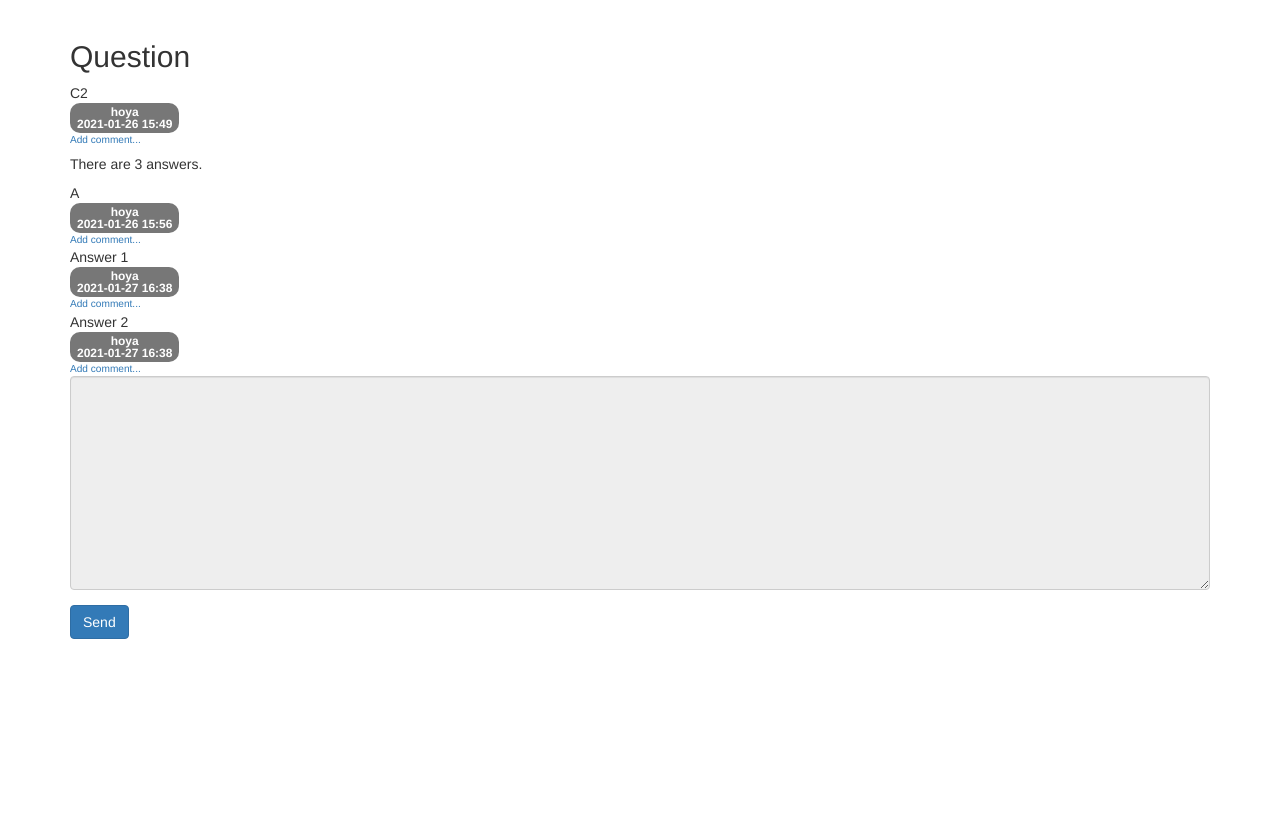
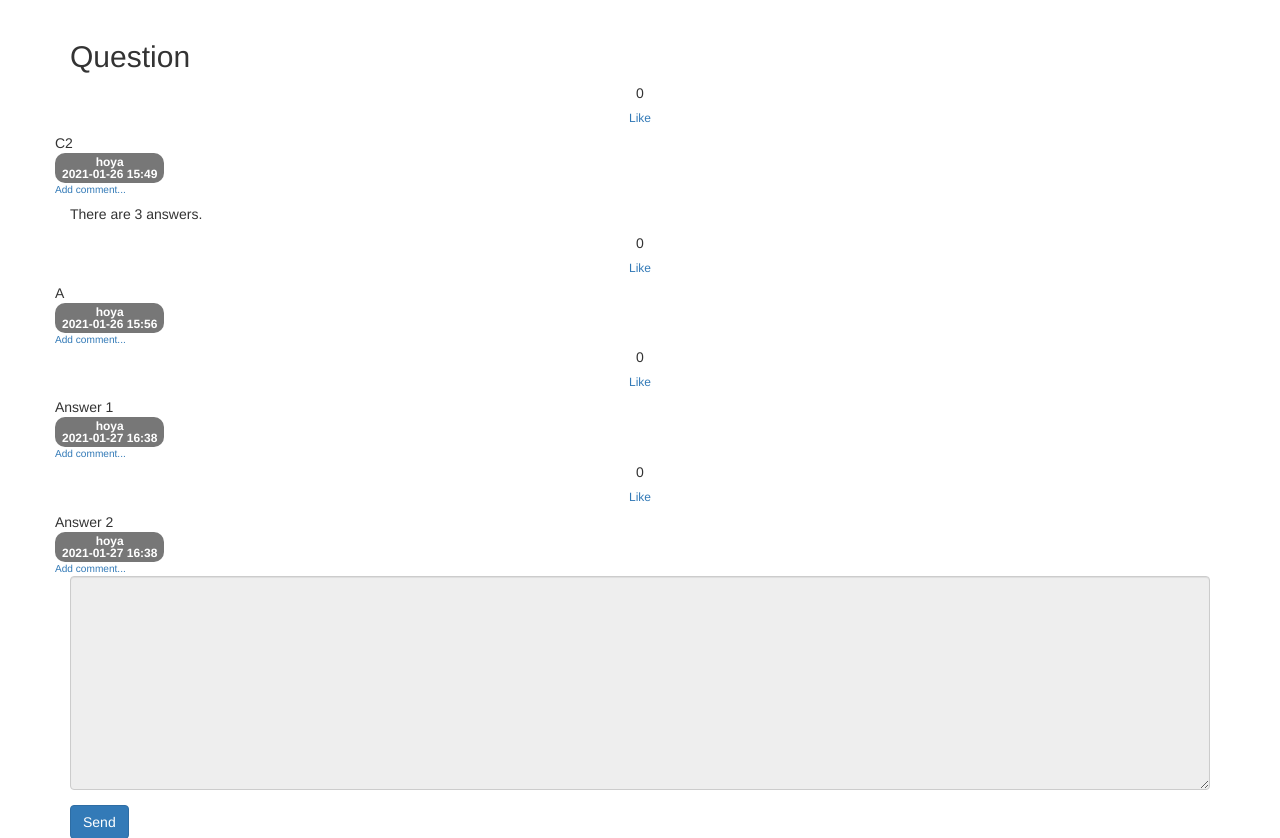
Before and after one commit to HoYaProject/hBulletinBoard_Flask, a Flask app: page /question/detail/2/ in a window 1280 px wide. Shown: the part 52-890 px from the top of the page. Before the commit the page ends 691 px from the top, so only its background shows below. Run offline with Flask 2, Linux system fonts and the light colour scheme; data comes from the database, SQL or seed files in the repository; both versions use the stored data as it was after the commit; some libraries are stand-ins or nearby versions.

Commit message:
Added like feature

```diff
--- a/src/app.py
+++ b/src/app.py
@@ -12,6 +12,7 @@
     question_views,
     answer_views,
     comment_views,
+    like_views,
 )
 from .utils import crypto
 
@@ -36,6 +37,7 @@
 app.register_blueprint(question_views.bp)
 app.register_blueprint(answer_views.bp)
 app.register_blueprint(comment_views.bp)
+app.register_blueprint(like_views.bp)
 
 # Filter
 app.jinja_env.filters["datetime"] = format_datetime
--- a/src/models/answer.py
+++ b/src/models/answer.py
@@ -1,4 +1,5 @@
 from .common import db
+from .like import answer_like
 
 
 class AnswerModel(db.Model):
@@ -21,3 +22,6 @@
     )
     user = db.relationship("UserModel", backref=db.backref("answer_set"))
     modified_date = db.Column(db.DateTime(), nullable=True)
+    like = db.relationship(
+        "UserModel", secondary=answer_like, backref=db.backref("answer_like_set")
+    )
--- a/src/models/question.py
+++ b/src/models/question.py
@@ -1,4 +1,5 @@
 from .common import db
+from .like import question_like
 
 
 class QuestionModel(db.Model):
@@ -11,3 +12,6 @@
     )
     user = db.relationship("UserModel", backref=db.backref("question_set"))
     modified_date = db.Column(db.DateTime(), nullable=True)
+    like = db.relationship(
+        "UserModel", secondary=question_like, backref=db.backref("question_like_set")
+    )
--- a/src/templates/question/question_detail.html
+++ b/src/templates/question/question_detail.html
@@ -2,7 +2,20 @@
 
 {% block content %}
 <div class="container my-3">
+    {% for message in get_flashed_messages() %}
+    <div class="alert alert-danger" role="alert">{{ message }}</div>
+    {% endfor %}
+
     <h2 class="border-bottom py-2">{{ question.subject }}</h2>
+    <div class="row my-3">
+        <!-- Like -->
+        <div class="col-1">
+            <div class="bg-light text-center p-3 border font-weight-bolder mb-1">{{ question.like|length }}</div>
+            <a class="recommend btn btn-sm btn-secondary btn-block my-1" href="#"
+                data-uri="{{ url_for('like.question', question_id=question.id) }}">Like</a>
+        </div>
+
+        <div class="col-11">
             <div class="card my-3">
                 <div class="card-body">
                     <div class="card-text" style="white-space: pre-line;">{{ question.content }}</div>
@@ -41,7 +54,8 @@
                             </span>
                             {% if g.user == comment.user %}
                             <a class="small"
-                        href="{{ url_for('comment.modify_comment_for_question', comment_id=comment.id) }}">Modify</a> |
+                                href="{{ url_for('comment.modify_comment_for_question', comment_id=comment.id) }}">Modify</a>
+                            |
                             <a class="small delete"
                                 data-uri="{{ url_for('comment.delete_comment_for_question', comment_id=comment.id) }}"
                                 href="#">Delete</a>
@@ -51,15 +65,27 @@
                     </div>
                     {% endif %}
                     <div>
-                <a class="small" href="{{ url_for('comment.create_comment_for_question', question_id=question.id) }}">
+                        <a class="small"
+                            href="{{ url_for('comment.create_comment_for_question', question_id=question.id) }}">
                             <small>Add comment...</small>
                         </a>
+                    </div>
+                </div>
             </div>
         </div>
     </div>
 
     <h5 class="border-bottom my-3 py-2">There are {{ question.answer_set|length }} answers.</h5>
     {% for answer in question.answer_set %}
+    <div class="row my-3">
+        <!-- Like -->
+        <div class="col-1">
+            <div class="bg-light text-center p-3 border font-weight-bolder mb-1">{{ answer.like|length }}</div>
+            <a class="recommend btn btn-sm btn-secondary btn-block my-1" href="#"
+                data-uri="{{ url_for('like.answer', answer_id=answer.id) }}">Like</a>
+        </div>
+
+        <div class="col-11">
             <div class="card my-3">
                 <div class="card-body">
                     <div class="card-text" style="white-space: pre-line;">{{ answer.content }}</div>
@@ -113,6 +139,8 @@
                     </div>
                 </div>
             </div>
+        </div>
+    </div>
     {% endfor %}
 
     <form action="{{ url_for('answer.create', question_id=question.id) }}" class="my-3" method="post">
@@ -142,6 +170,10 @@
         })
     })
 
-
+    $(".recommend").on('click', function () {
+        if (confirm('Are you sure to like?')) {
+            location.href = $(this).data('uri')
+        }
+    })
 </script>
 {% endblock %}
--- a/src/templates/question/question_list.html
+++ b/src/templates/question/question_list.html
@@ -7,6 +7,7 @@
       <tr class="text-center thead-dark">
         <th>No</th>
         <th style="width: 50%">Subject</th>
+        <th>Like</th>
         <th>Writer</th>
         <th>Date</th>
       </tr>
@@ -21,6 +22,11 @@
           </a>
           {% if question.answer_set|length > 0 %}
           <span class="text-danger small ml-2">({{ question.answer_set|length }})</span>
+          {% endif %}
+        </td>
+        <td>
+          {% if question.like|length > 0 %}
+          <span class="badge badge-warning px-2 py-1">{{ question.like|length }}</span>
           {% endif %}
         </td>
         <td>{{ question.user.username }}</td>
```
Also changed, not shown: migrations/versions/42f7e1c260b7_.py (added, +42 -0 lines), src/models/like.py (added, +34 -0 lines), src/views/like_views.py (added, +32 -0 lines), hbb.db. Lines whose indentation alone changed are shown as unchanged.
